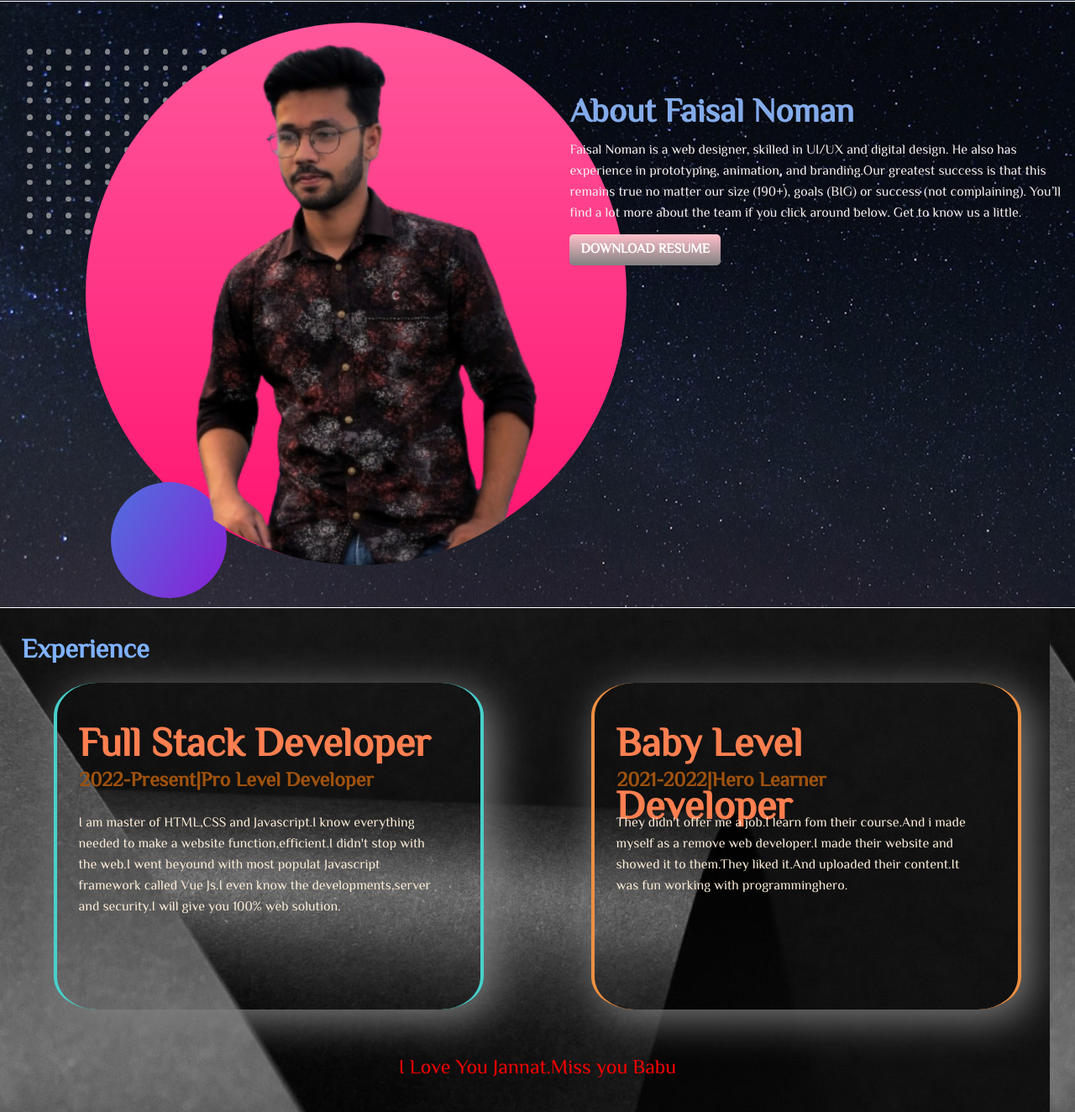
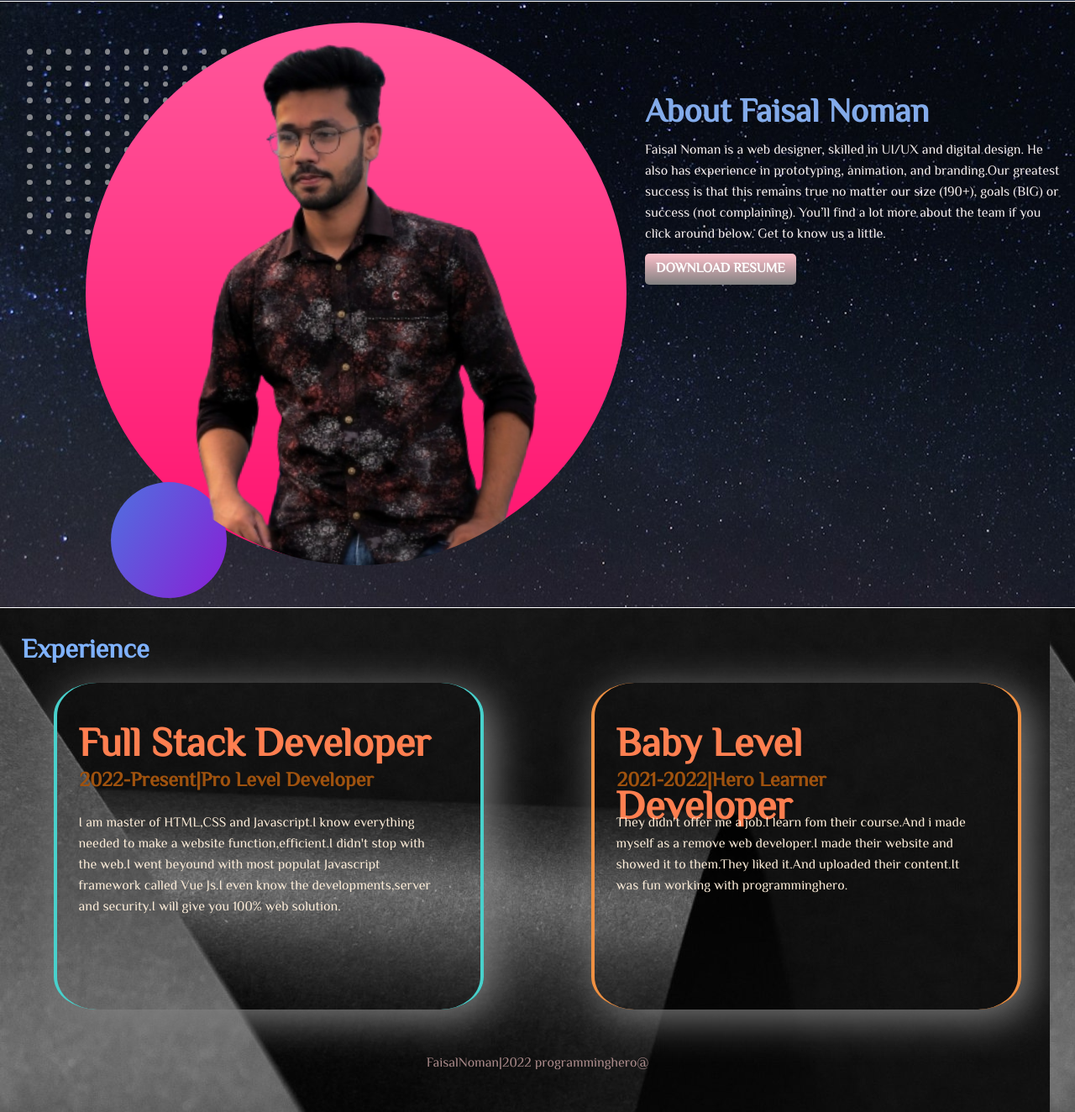
Before and after one commit to Faisalnoman44/my-portfolio, a plain HTML site: page index.html in a window 1280 px wide. Shown: the part 812-2136 px from the top of the page at 84% size. Drawn offline with Linux system fonts and the light colour scheme; a web font is replaced by a local one.

Commit message:
footer added

```diff
--- a/index.html
+++ b/index.html
@@ -53,7 +53,7 @@
                  <P class="b-t">They didn't offer me a job.I learn fom their course.And i made myself as a remove web developer.I made their website and showed it to them.They liked it.And uploaded their content.It was fun working with programminghero.</P>
              </div>
         </div>
-        <footer>I Love You Jannat.Miss you Babu</footer>
+        <footer>FaisalNoman|2022 programminghero@</footer>
 
     </section>
 </body>
--- a/style.css
+++ b/style.css
@@ -64,7 +64,7 @@ span{
 }
 .middle-left{
     width: 50%;
-    padding-right:3%;
+    padding-right:10%;
     padding-top: 2%;
 }
 .middle-right{
@@ -72,7 +72,7 @@ span{
     padding-top: 8%;
 }
 .image-b{
-    padding-right: 5%;
+    padding-right: 15%;
     padding-left: 5%;
 }
 .about{
@@ -137,8 +137,8 @@ span{
 footer{
     text-align: center;
     margin: 4%;
-    color: red;
+    color: rgba(233, 187, 187, 0.71);
     font-weight: 100;
-    font-size: 1.5em;
+
 
 }
```
